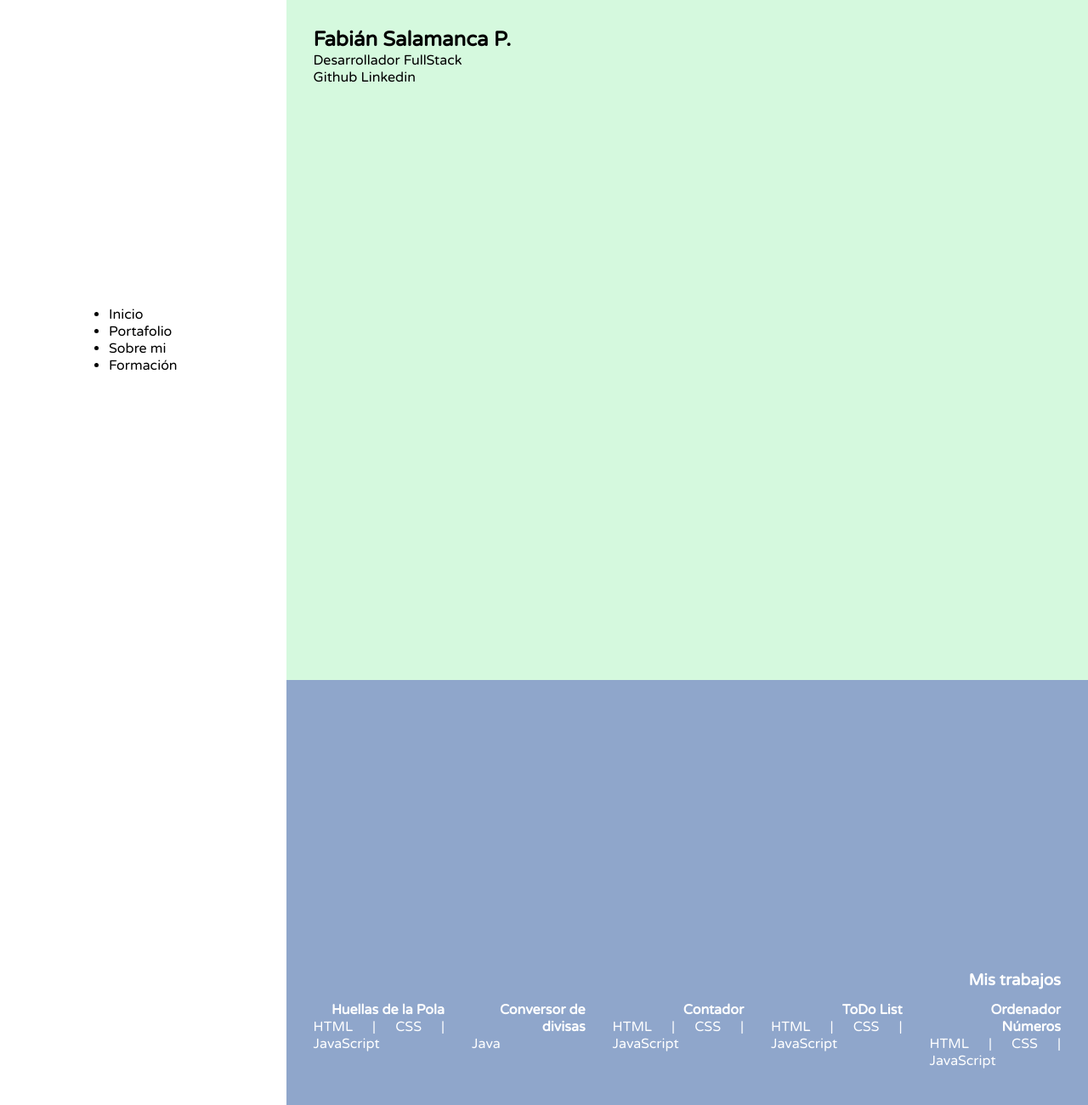
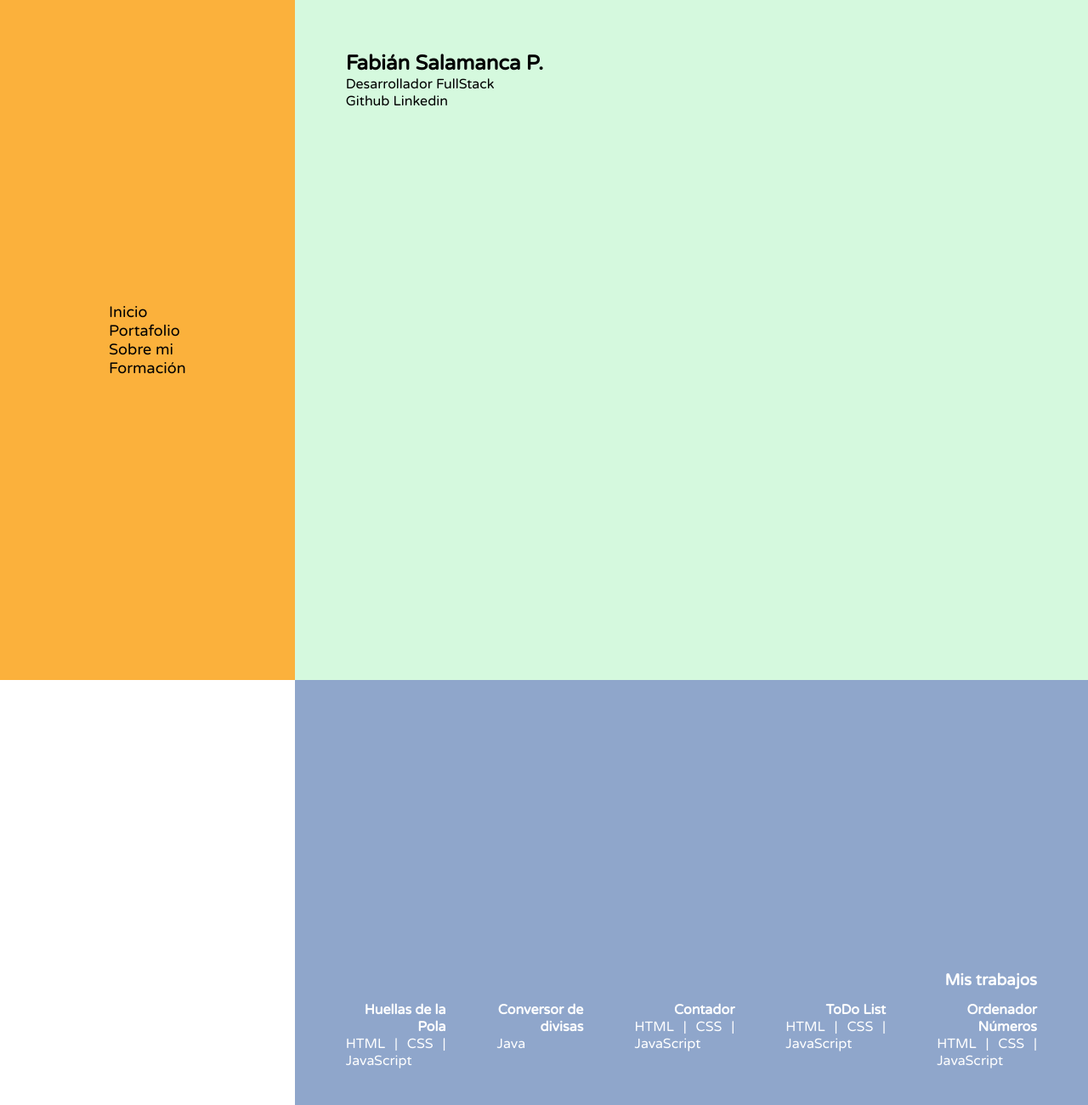
Before and after one commit to Fasalpa/Portafolio-FaSalPa, a plain HTML site: page index.html in a window 1280 px wide. Shown: the top 1300 px of the page at 85% size. Drawn offline with Linux system fonts and the light colour scheme.

Commit message:
Modelar caja aside y textos

```diff
--- a/styles.css
+++ b/styles.css
@@ -12,10 +12,11 @@ body {
 aside {
   display: flex;
   align-items: center;
+  background-color: #fbb13c;
   position: sticky;
   top: 0;
   height: 100vh;
-  margin: 0 10vw;
+  padding: 0 10vw;
 }
 
 h3 {
@@ -23,15 +24,22 @@ h3 {
 }
 
 a {
+  font-family: inherit;
   text-decoration: none;
   color: inherit;
+}
+
+ul{
+    font-size: large;
+    font-family: inherit;
+    list-style: none;
 }
 
 #pagina-inicio {
   height: 100vh;
   background-color: #d5f9de;
   color: black;
-  padding: 32px;
+  padding: 60px;
 }
 
 #portafolio {
@@ -43,13 +51,13 @@ a {
   height: 100vh;
   background-color: #8fa6cb;
   color: white;
-  padding: 32px;
+  padding: 60px;
 }
 
 #portafolio div {
   display: flex;
   flex-direction: row;
-  gap: 32px;
+  gap: 60px;
 }
 
 #portafolio h4 {
@@ -65,7 +73,7 @@ a {
   height: 100vh;
   background-color: #096b72;
   color: white;
-  padding: 32px;
+  padding: 60px;
 }
 
 #cv {
@@ -77,5 +85,5 @@ a {
   height: 100vh;
   background-color: #4c3b4d;
   color: white;
-  padding: 32px;
+  padding: 60px;
 }
```
